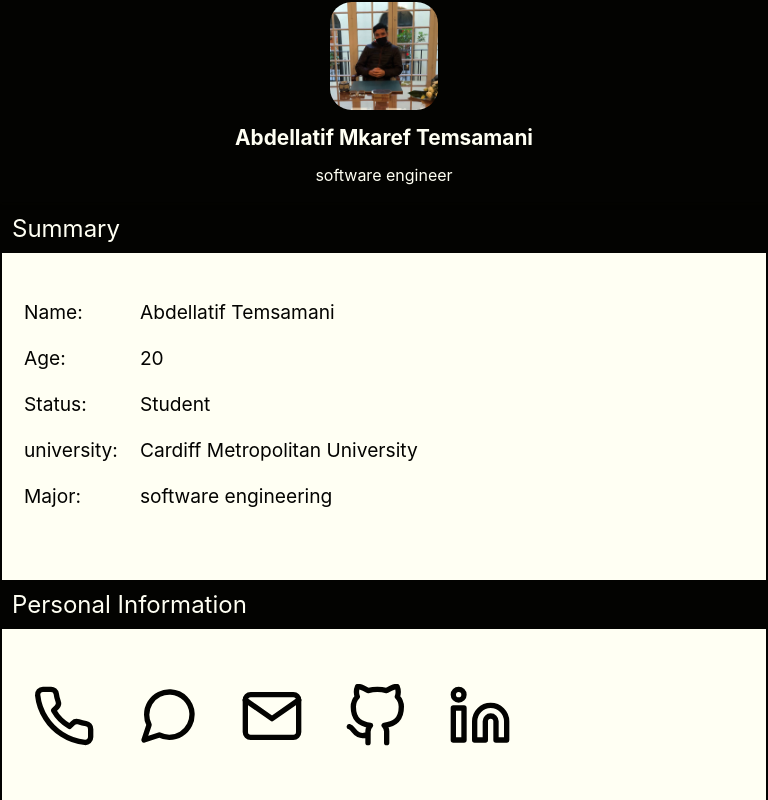
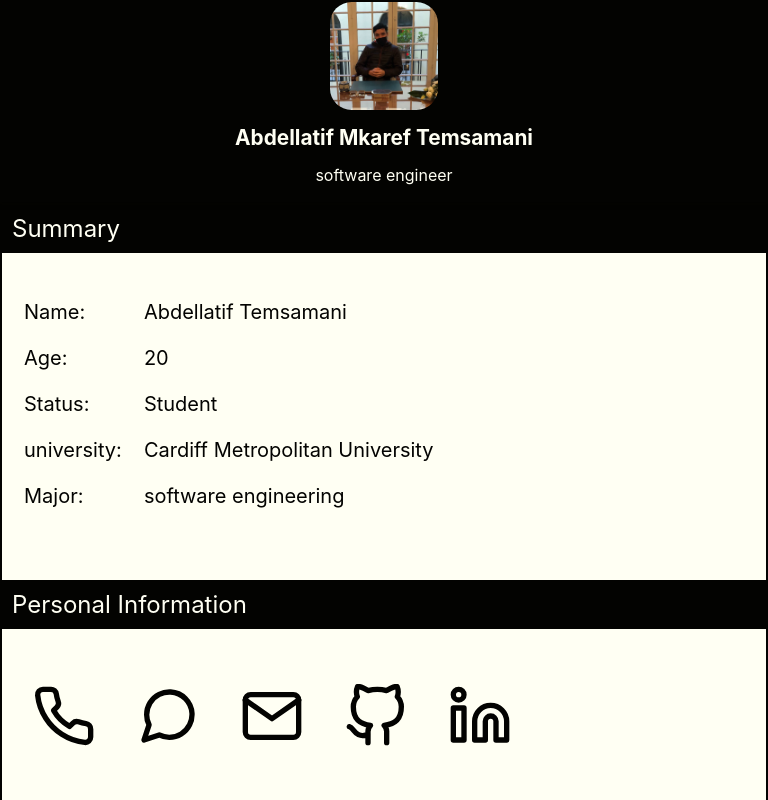
Before and after one commit to abdellatif-temsamani/abdellatif-temsamani, a React (Vite) app: page / in a window 768 px wide. Shown: the top 800 px of the page. Built offline with nearby package versions, Linux system fonts and the light colour scheme.

Commit message:
fix: left SidePannel text over border

```diff
--- a/src/Components/SidePannel/SidePannel.css
+++ b/src/Components/SidePannel/SidePannel.css
@@ -45,6 +45,12 @@ svg {
   align-items: center;
 }
 
+@media (max-width: 1000px) and (min-width: 768px) {
+  td {
+    font-size: 20px;
+  }
+}
+
 @media (max-width: 768px) {
   .SidePannel {
     margin: 0;
```
